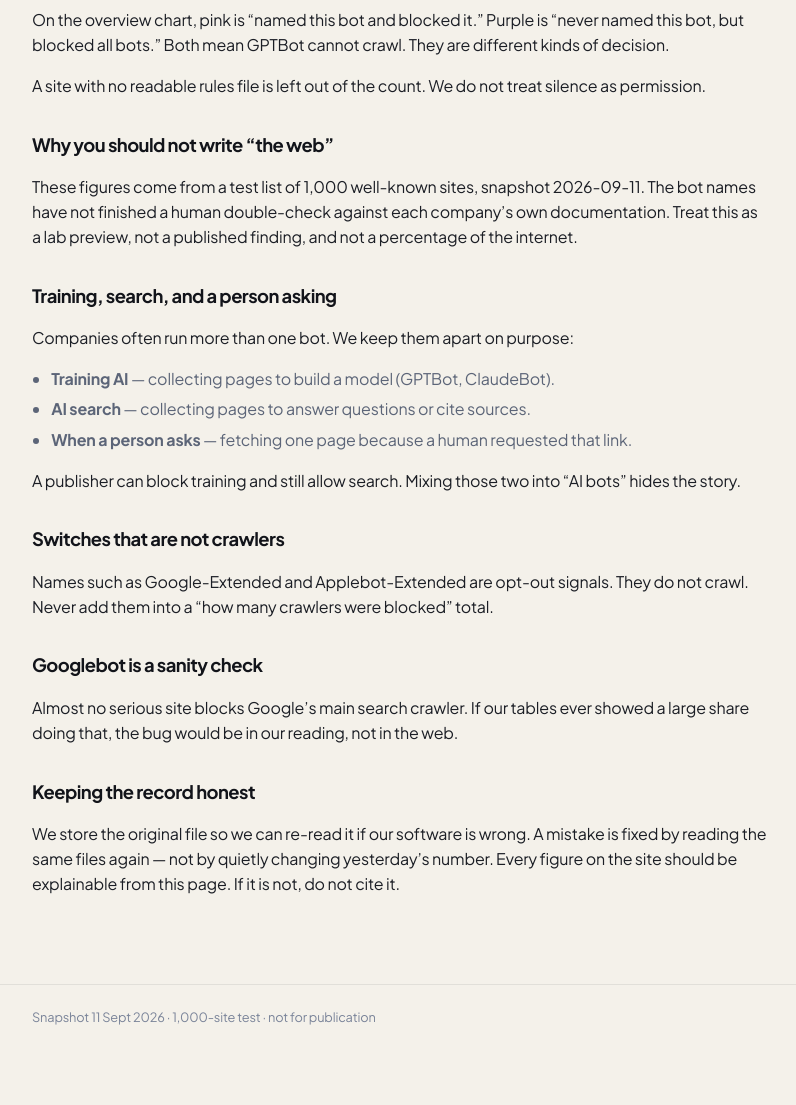
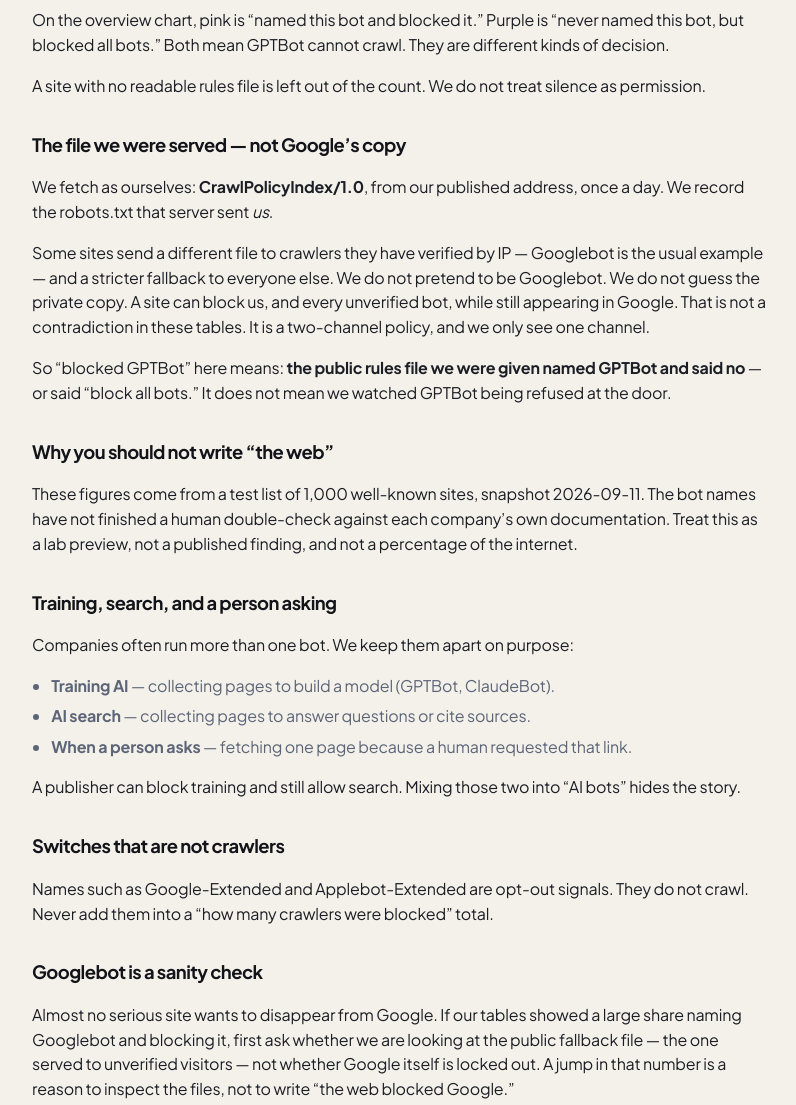
Before and after one commit to Brinnen/crawl-policy-index, an Astro site in the folder site/tracker/: page /methodology in a window 1280 px wide. Shown: the part 880-1985 px from the top of the page, without its empty margins (48-844 px from the left). Before the commit the page ends 1940 px from the top, so only its background shows below. Built offline with nearby package versions, Linux system fonts and the light colour scheme; Astro itself is replaced by a stand-in of ours; no server answers.

Commit message:
Record that we measure the robots.txt served to us, not Googlebot's copy.

```diff
--- a/site/tracker/src/pages/methodology.astro
+++ b/site/tracker/src/pages/methodology.astro
@@ -54,6 +54,24 @@
       as permission.
     </p>
 
+    <h2>The file we were served — not Google’s copy</h2>
+    <p>
+      We fetch as ourselves: <strong>CrawlPolicyIndex/1.0</strong>, from our published
+      address, once a day. We record the robots.txt that server sent <em>us</em>.
+    </p>
+    <p>
+      Some sites send a different file to crawlers they have verified by IP — Googlebot
+      is the usual example — and a stricter fallback to everyone else. We do not pretend
+      to be Googlebot. We do not guess the private copy. A site can block us, and every
+      unverified bot, while still appearing in Google. That is not a contradiction in
+      these tables. It is a two-channel policy, and we only see one channel.
+    </p>
+    <p>
+      So “blocked GPTBot” here means: <strong>the public rules file we were given named
+      GPTBot and said no</strong> — or said “block all bots.” It does not mean we watched
+      GPTBot being refused at the door.
+    </p>
+
     <h2>Why you should not write “the web”</h2>
     <p>
       These figures come from a test list of <span data-panel-size>{panelSize}</span> well-known sites, snapshot
@@ -82,8 +100,11 @@
 
     <h2>Googlebot is a sanity check</h2>
     <p>
-      Almost no serious site blocks Google’s main search crawler. If our tables ever showed
-      a large share doing that, the bug would be in our reading, not in the web.
+      Almost no serious site wants to disappear from Google. If our tables showed a large
+      share naming Googlebot and blocking it, first ask whether we are looking at the
+      public fallback file — the one served to unverified visitors — not whether Google
+      itself is locked out. A jump in that number is a reason to inspect the files, not
+      to write “the web blocked Google.”
     </p>
 
     <h2>Keeping the record honest</h2>
```
Also changed, not shown: docs/methodology.md (+4 -0 lines).
